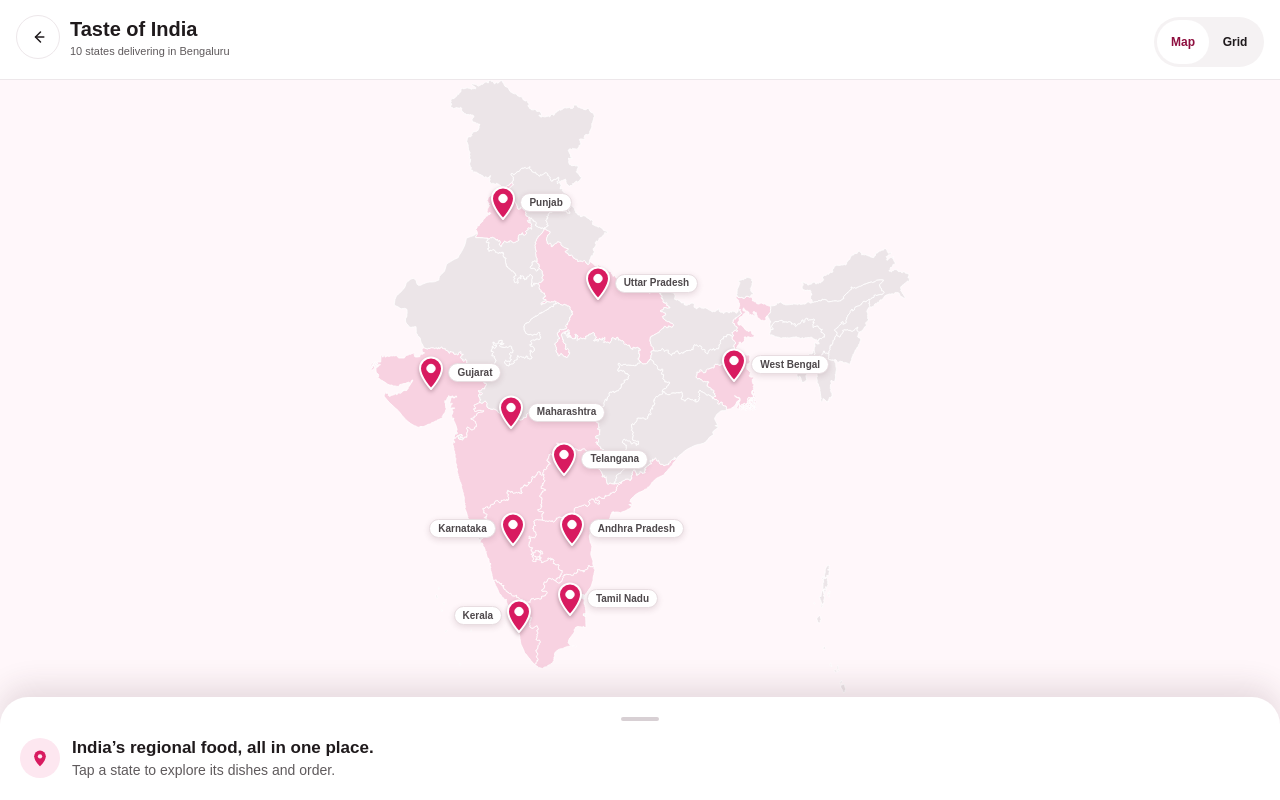
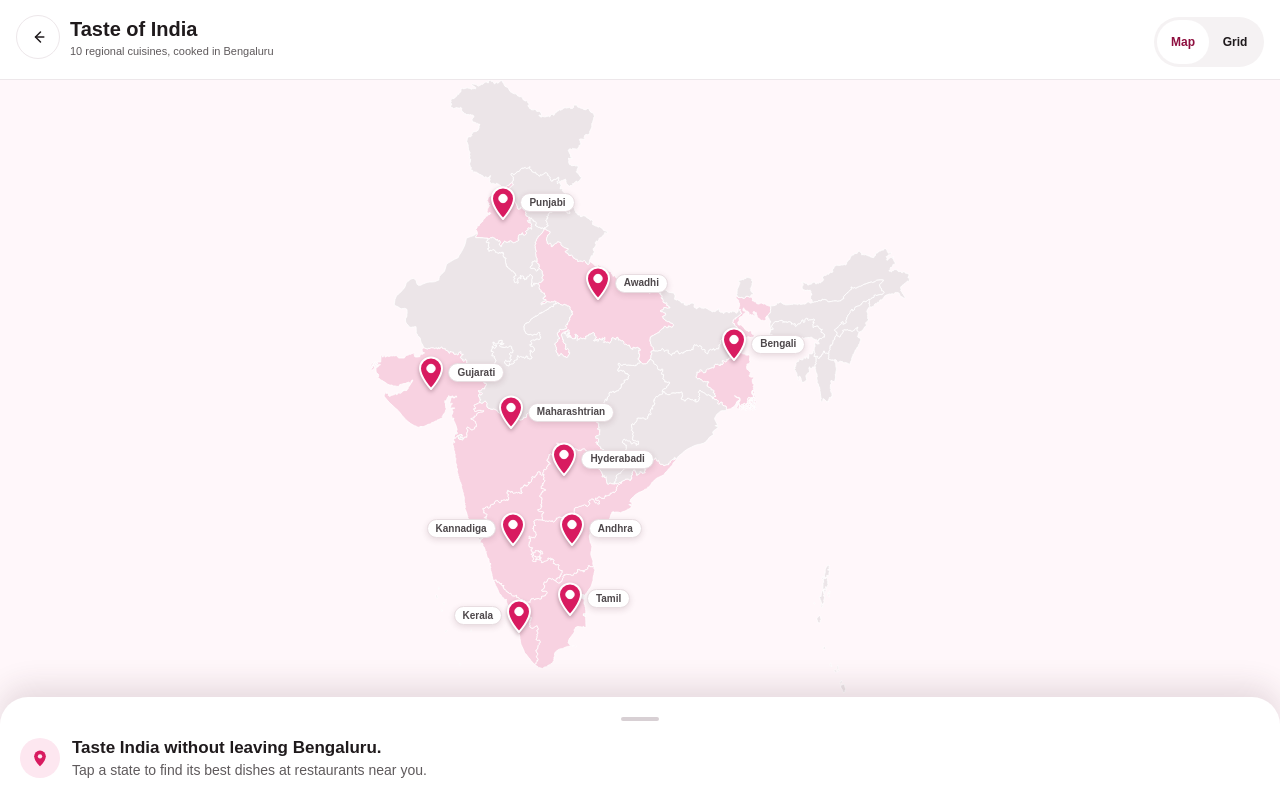
Before and after one commit to sahil9245/ownly-taste-of-india, a React (Vite) app: page / in a window 1280 px wide. Both pictures are taken after a click on the button "Open Taste of India". Built offline with nearby package versions, Linux system fonts and the light colour scheme.

Commit message:
Update Language

```diff
--- a/src/App.tsx
+++ b/src/App.tsx
@@ -9,6 +9,7 @@ import { dishImagePath, slugify } from "./data/dishListings";
 type Dish = { name: string; gem?: boolean };
 type StateData = {
   name: string;
+  cuisine: string;
   tagline: string;
   image?: string;
   dishes: Dish[];
@@ -24,6 +25,7 @@ const DATA = {
   states: {
     KA: {
       name: "Karnataka",
+      cuisine: "Kannadiga",
       tagline: "Ragi, rice and a coastline full of spice.",
       image: "",
       dishes: [
@@ -38,6 +40,7 @@ const DATA = {
     },
     KL: {
       name: "Kerala",
+      cuisine: "Kerala",
       tagline: "Coconut, curry leaves and slow backwater simmers.",
       image: "",
       dishes: [
@@ -52,6 +55,7 @@ const DATA = {
     },
     AP: {
       name: "Andhra Pradesh",
+      cuisine: "Andhra",
       tagline: "Fiery, tangy and unapologetically bold.",
       image: "",
       dishes: [
@@ -65,6 +69,7 @@ const DATA = {
     },
     TG: {
       name: "Telangana",
+      cuisine: "Hyderabadi",
       tagline: "Nawabi kitchens and Deccan chai.",
       image: "",
       dishes: [
@@ -78,6 +83,7 @@ const DATA = {
     },
     TN: {
       name: "Tamil Nadu",
+      cuisine: "Tamil",
       tagline: "Temple-town breakfasts and Chettinad pepper.",
       image: "",
       dishes: [
@@ -91,6 +97,7 @@ const DATA = {
     },
     PB: {
       name: "Punjab",
+      cuisine: "Punjabi",
       tagline: "Butter, tandoor and big-hearted portions.",
       image: "",
       dishes: [
@@ -104,6 +111,7 @@ const DATA = {
     },
     MH: {
       name: "Maharashtra",
+      cuisine: "Maharashtrian",
       tagline: "Street-smart snacks and Kolhapuri heat.",
       image: "",
       dishes: [
@@ -116,6 +124,7 @@ const DATA = {
     },
     WB: {
       name: "West Bengal",
+      cuisine: "Bengali",
       tagline: "Mustard, fish and always a sweet ending.",
       image: "",
       dishes: [
@@ -128,6 +137,7 @@ const DATA = {
     },
     UP: {
       name: "Uttar Pradesh",
+      cuisine: "Awadhi",
       tagline: "Slow-cooked Awadhi elegance from Lucknow.",
       image: "",
       dishes: [
@@ -138,6 +148,7 @@ const DATA = {
     },
     GJ: {
       name: "Gujarat",
+      cuisine: "Gujarati",
       tagline: "Sweet, savoury and served on a thali.",
       image: "",
       dishes: [{ name: "Gujarati thali" }, { name: "Khaman dhokla" }],
@@ -418,7 +429,7 @@ export default function App() {
           )}
           {current.type === "listing" && (
             <DishListing
-              stateName={DATA.states[current.stateCode as keyof typeof DATA.states].name}
+              cuisine={DATA.states[current.stateCode as keyof typeof DATA.states].cuisine}
               stateCode={current.stateCode}
               dishName={current.dish.name}
               onBack={back}
@@ -491,7 +502,7 @@ const PIN_COORDS: Record<string, [number, number]> = {
   GJ: [71.5, 22.6],
   PB: [75.4, 30.8],
   UP: [80.5, 27.0],
-  WB: [87.9, 23.0],
+  WB: [87.9, 24.0],
 };
 
 const GEO = indiaStates as unknown as ExtendedFeatureCollection<ExtendedFeature<GeoGeometryObjects, { name: string }>>;
@@ -543,7 +554,7 @@ function buildGeo(w: number, h: number): MapGeo {
   const pinRects: Record<string, Rect> = {};
   for (const code of codes) {
     const [x, y] = projection(PIN_COORDS[code]) ?? [0, 0];
-    pins[code] = { x, y, side: "r", dy: 0, labelW: labelWidth(DATA.states[code as keyof typeof DATA.states].name) };
+    pins[code] = { x, y, side: "r", dy: 0, labelW: labelWidth(DATA.states[code as keyof typeof DATA.states].cuisine) };
     pinRects[code] = { l: x - (pw * SELECTED_SCALE) / 2 - 1, r: x + (pw * SELECTED_SCALE) / 2 + 1, t: y - ph * SELECTED_SCALE - 1, b: y + 1 };
   }
 
@@ -654,7 +665,7 @@ function MapScreen(props: MapProps) {
     >
       <header className="map-header">
         <button type="button" className="circle-button" aria-label="Back" onClick={props.onBack}><Icon name="back" /></button>
-        <div className="map-heading"><h1>Taste of India</h1><p>10 states delivering in Bengaluru</p></div>
+        <div className="map-heading"><h1>Taste of India</h1><p>{Object.keys(DATA.states).length} regional cuisines, cooked in Bengaluru</p></div>
         <div className="segment" aria-label="View">
           <button type="button" className={viewMode === "map" ? "active" : ""} onClick={() => !spinning && props.onViewMode("map")}>Map</button>
           <button type="button" className={viewMode === "grid" ? "active" : ""} onClick={() => props.onViewMode("grid")}>Grid</button>
@@ -754,7 +765,7 @@ function IndiaMap({
             onClick={() => onSelect(code)}
           >
             <PinIcon scale={geo.ps} />
-            <b style={labelStyle}>{name}</b>
+            <b style={labelStyle}>{DATA.states[code as keyof typeof DATA.states].cuisine}</b>
           </button>
         );
       })}
@@ -799,7 +810,7 @@ function StateGrid({
       {DATA.spinOrder.map((code) => {
         const state: StateData = DATA.states[code as keyof typeof DATA.states];
         const gems = state.dishes.filter((dish) => dish.gem).length;
-        const favourites = plural(state.dishes.length, "local favourite", "local favourites");
+        const favourites = plural(state.dishes.length, `${state.cuisine} favourite`, `${state.cuisine} favourites`);
         const isSelected = selected === code && !spinning;
         const isHighlight = highlighted === code && spinning;
         return (
@@ -819,6 +830,7 @@ function StateGrid({
             <strong>{state.name}</strong>
             <small>{state.tagline}</small>
             <em>{favourites}</em>
+            <span className="grid-kitchens">{state.cuisine} kitchens near you</span>
           </button>
         );
       })}
@@ -979,8 +991,8 @@ function Sheet(props: SheetProps) {
         <svg width="20" height="20" viewBox="0 0 24 24" aria-hidden="true" focusable="false"><path d="M12 22s7-6.2 7-12a7 7 0 1 0-14 0c0 5.8 7 12 7 12Z" fill="currentColor" /><circle cx="12" cy="10" r="2.6" fill="#FDE7F0" /></svg>
       </span>
       <div className="welcome-text">
-        <strong>India’s regional food, all in one place.</strong>
-        <span>Tap a state to explore its dishes and order.</span>
+        <strong>Taste India without leaving Bengaluru.</strong>
+        <span>Tap a state to find its best dishes at restaurants near you.</span>
       </div>
     </div>
   ) : result ? (
@@ -989,7 +1001,7 @@ function Sheet(props: SheetProps) {
     <div className="selected-state">
       <h2>{liveState.name}</h2>
       <p>{liveState.tagline}</p>
-      <div className="meta">{liveState.dishes.length} local favourites · [X] restaurants near you</div>
+      <div className="meta">{plural(liveState.dishes.length, `${liveState.cuisine} favourite`, `${liveState.cuisine} favourites`)} · from [X] {liveState.cuisine} kitchens in Bengaluru</div>
       <div className="dish-row">
         {liveState.dishes.map((dish) => (
           <button type="button" className="dish-card" key={dish.name} onClick={() => props.onDish(dish, selected)}>
@@ -1174,7 +1186,7 @@ button:focus-visible{outline:3px solid #FFB300;outline-offset:2px}
 .surprise-float{position:absolute;z-index:4;left:50%;bottom:calc(16px + env(safe-area-inset-bottom));transform:translateX(-50%);transition:opacity .2s ease-out,visibility 0s}.sheet-open .surprise-float{opacity:0;visibility:hidden;pointer-events:none;transition:opacity .2s ease-out,visibility 0s .2s}
 .dark-button{border:0;border-radius:14px;background:#1F1A1C;color:#fff;width:100%;height:50px;font-weight:800;display:flex;align-items:center;justify-content:center;gap:8px}
 .coming-state h2,.selected-state h2,.result-state h2{font-size:22px;line-height:1.15;margin:3px 44px 7px 0}.coming-state p,.selected-state>p{font-size:13px;line-height:1.45;color:#5F5A5C;margin:0}
-.sheet-close{position:absolute;z-index:2;right:10px;top:4px;width:44px;height:44px;border-radius:50%;border:0;background:#F5F2F3;display:grid;place-items:center}.meta{font-size:11px;color:#8E0F3F;font-weight:700;margin:8px 0 10px}
+.sheet-close{position:absolute;z-index:2;right:10px;top:4px;width:44px;height:44px;border-radius:50%;border:0;background:#F5F2F3;display:grid;place-items:center}.meta{font-size:11px;color:#8E0F3F;font-weight:700;margin:8px 0 10px;display:-webkit-box;-webkit-line-clamp:2;line-clamp:2;-webkit-box-orient:vertical;overflow:hidden}
 .dish-row{display:flex;gap:10px;overflow-x:auto;scrollbar-width:none;padding:1px 3px 6px 1px}.dish-card{border:0;background:#fff;padding:0;width:128px;min-width:128px;text-align:left;border-radius:14px;overflow:hidden;box-shadow:0 4px 14px rgba(74,35,51,.07)}.dish-image{height:84px;border-radius:13px 13px 0 0;background:#FDE7F0;color:#8E0F3F;display:grid;place-items:center;position:relative;overflow:hidden}.dish-image img{width:100%;height:100%;object-fit:cover}.dish-image span{position:absolute;left:6px;bottom:6px;background:#1F1A1C;color:#fff;border-radius:999px;font-size:8px;padding:4px 6px;font-weight:800}.dish-card strong{font-size:12px;line-height:1.2;display:block;padding:8px}
 .vote-button{height:48px;width:100%;border:2px solid #8E0F3F;color:#8E0F3F;background:#fff;border-radius:14px;margin-top:15px;font-weight:800}.vote-button.voted{background:#E3DDE0;border-color:transparent;color:#4E484B}
 .result-state h2{margin:2px 0 8px}.result-card{display:grid;grid-template-columns:96px 1fr;gap:11px;align-items:center}.result-card .photo{height:100px}.result-card strong{display:block;font-size:16px}.result-card p{font-size:11px;color:#5F5A5C;line-height:1.35;margin:4px 0}.result-card b{font-size:11px;color:#8E0F3F}.dark-button{height:44px;background:#1F1A1C;margin-top:9px}
@@ -1190,6 +1202,7 @@ button:focus-visible{outline:3px solid #FFB300;outline-offset:2px}
 .grid-card strong{font-size:16px;font-weight:800;line-height:1.2;color:#1F1A1C}
 .grid-card small{font-size:13px;line-height:1.35;color:#5F5A5C;margin:4px 0 8px;display:-webkit-box;-webkit-line-clamp:2;line-clamp:2;-webkit-box-orient:vertical;overflow:hidden}
 .grid-card em{font-size:12px;font-weight:600;font-style:normal;color:#8E0F3F;margin-top:auto}
+.grid-card .grid-kitchens{margin-top:2px;font-size:12px;line-height:1.3;color:#6B6467;overflow:hidden;display:-webkit-box;-webkit-line-clamp:2;line-clamp:2;-webkit-box-orient:vertical}
 .detail-screen{position:relative}.detail-hero{height:240px;position:relative;flex:none}.hero-back{position:absolute;left:16px;top:16px}.gem-badge{position:absolute;left:16px;bottom:14px;background:#1F1A1C;color:#fff;padding:7px 11px;border-radius:999px;font-size:11px;font-weight:800}
 .detail-scroll{overflow-y:auto;padding:18px 16px 100px;scrollbar-width:none}.detail-scroll h1{font-size:28px;line-height:1.05;margin:0 0 5px}.pronunciation{font-size:12px;color:#8E0F3F;font-weight:700;margin:0 0 14px}.story{font-size:14px;line-height:1.55;color:#4E484B}.tag-row{display:flex;flex-wrap:wrap;gap:7px;margin:16px 0}.tag-row span{background:#F5F2F3;border-radius:999px;padding:8px 10px;font-size:10px;font-weight:700}.offer{background:#FDE7F0;border-radius:16px;padding:14px;color:#8E0F3F}.offer strong,.offer span{display:block;font-size:13px}.offer span{font-size:12px;margin-top:2px}
 .restaurants{margin-top:23px}.restaurants h2,.more-section h2{font-size:19px;margin:0}.restaurants>p{font-size:11px;color:#5F5A5C;margin:3px 0 10px}.restaurant-row{display:grid;grid-template-columns:58px 1fr auto;align-items:center;gap:10px;min-height:82px;border-bottom:1px solid #EDE7EA}.thumb{width:58px;height:58px;background:#FFF1D6;border-radius:13px;overflow:hidden}.thumb img{width:100%;height:100%;object-fit:cover}.restaurant-row strong,.restaurant-row span{display:block}.restaurant-row strong{font-size:12px}.restaurant-row span{font-size:10px;color:#5F5A5C;margin-top:4px}.add-button{width:62px;height:40px;border:2px solid #D81B60;background:#fff;color:#C2185B;border-radius:11px;font-weight:800}.stepper{height:40px;border:2px solid #D81B60;border-radius:11px;display:flex;align-items:center;color:#C2185B;font-weight:800}.stepper button{width:32px;height:36px;border:0;background:transparent;font-weight:800}.stepper span{color:#8E0F3F;margin:0;font-size:12px}.more-section{margin-top:23px}.more-section .chips{margin-top:10px;flex-wrap:wrap}.cart-bar{position:absolute;bottom:14px;left:16px;right:16px;width:calc(100% - 32px);height:56px;border:0;background:#1F1A1C;color:#fff;border-radius:16px;padding:0 18px;display:flex;justify-content:space-between;align-items:center;font-weight:800}
```
Also changed, not shown: src/DishListing.tsx (+4 -4 lines).
